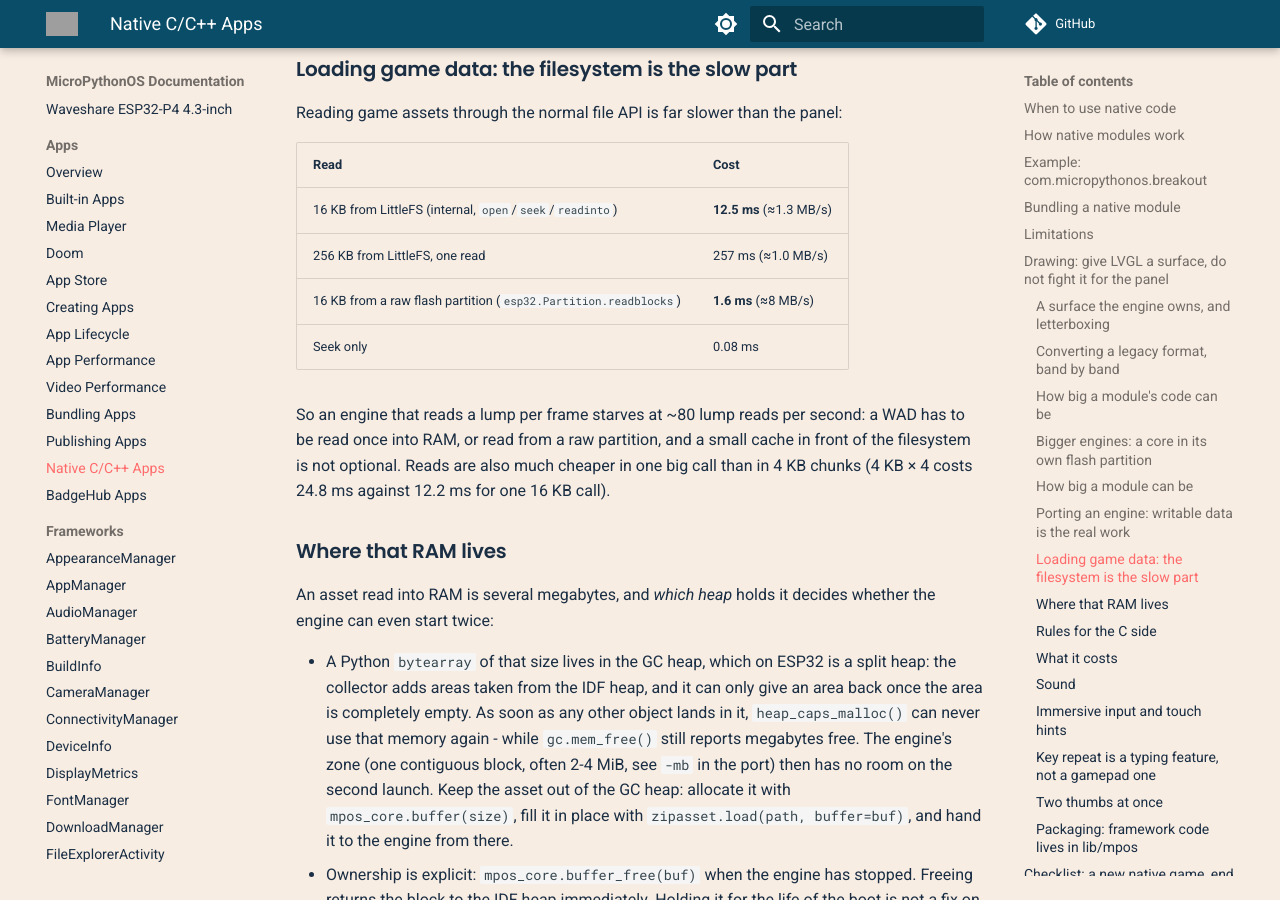
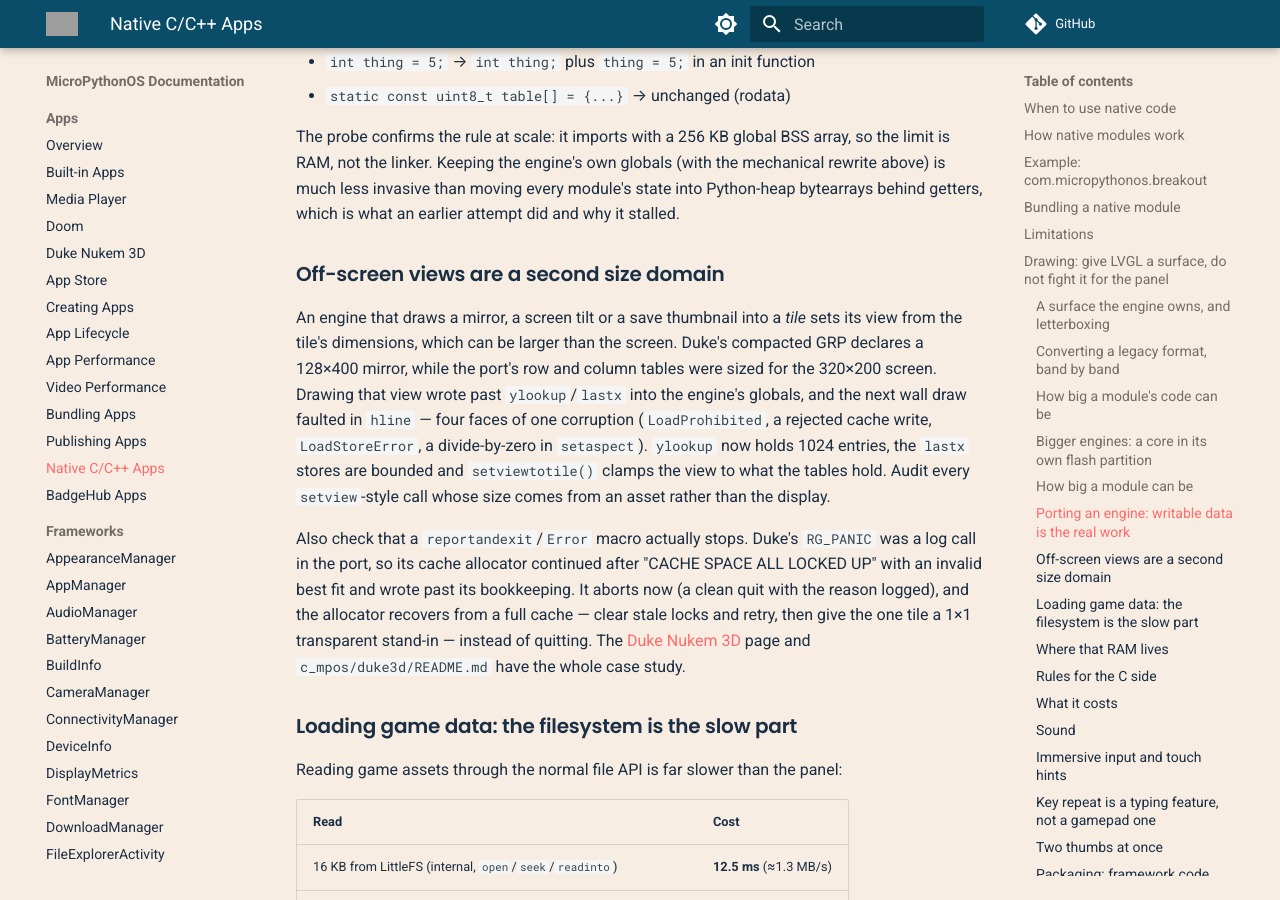
Before and after one commit to MicroPythonOS/docs, an MkDocs documentation site: the page built from docs/apps/native-apps.md, in a window 1280 px wide and 900 px high, scrolled down 8360 px. Built offline with MkDocs 1.6.1 and Material for MkDocs 9.7.7, drawn with Linux system fonts in a browser that asks for light colours; comment, search, counter and statistics services are not loaded; some of the changed text lies outside the part shown; grey boxes are pictures that could not be loaded.

Commit message:
duke3d: the app page, and the engine-porting landmines
A new `apps/duke3d.md` (nav: after Doom) documents the package: the
flash-resident core, the memory it needs and what a fragmented board does, the
touch pad and the badge buttons, how a frame is made, and the traps a port of
this class of engine hits.

`apps/native-apps.md` gains the off-screen-view rule that cost the most time -
a mirror/tilt/thumbnail sets its view from the tile's dimension and can exceed
every screen-sized table (`ylookup`, `lastx`, `uwall`/`dwall`), which showed up
as four different crash faces from one corruption - and the rule that a
`reportandexit`/`Error` macro must actually stop. It also carries the pending
note on what the extent defragmenter can and cannot relocate; the desktop page
keeps its pending libasound note.

```diff
--- a/docs/apps/native-apps.md
+++ b/docs/apps/native-apps.md
@@ -244,7 +244,17 @@ The Doom port runs this way on a badge: `com.micropythonos.doom` ships the core
 as `esp32s3.xip`; the App Store writes it into a contiguous littlefs2e extent in
 the app directory, stores the entry's CRC with it, and the app starts the core
 from there (the `retro-core` partition is only the stand-in path when a core is
-flashed by hand). The loader checks that CRC before mapping the blob executable,
+flashed by hand). An extent is allocated by the filesystem's own defragmenter:
+when no aligned run is free it moves the ordinary files out of a candidate
+window and, since littlefs2e, the directory metadata pairs too. A directory's
+head pair relocates like anything else; a split directory's *tail* pair does
+not, because the parent chain finds a child through its `DIRSTRUCT` entry while
+a tail is referenced by a `TAIL` tag in the head, so a window holding one is
+skipped rather than cleared. Removing that limit needs either rewriting the
+head's `TAIL` tag to point at a fresh tail pair or rebuilding the head and its
+whole tail chain into new pairs; until then a filesystem with many split
+directories can still have no window large enough.
+The loader checks that CRC before mapping the blob executable,
 and the engine is told which directory to write its config and savegames to
 (`prefs/<app>`) instead of relying on the process working directory - a game
 that changed it would break every relative import path in the OS. It reads the
@@ -372,6 +382,28 @@ so the limit is RAM, not the linker. Keeping the engine's own globals (with the
 mechanical rewrite above) is much less invasive than moving every module's state
 into Python-heap bytearrays behind getters, which is what an earlier attempt did
 and why it stalled.
+
+### Off-screen views are a second size domain
+
+An engine that draws a mirror, a screen tilt or a save thumbnail into a *tile*
+sets its view from the tile's dimensions, which can be larger than the screen.
+Duke's compacted GRP declares a 128×400 mirror, while the port's row and column
+tables were sized for the 320×200 screen. Drawing that view wrote past
+`ylookup`/`lastx` into the engine's globals, and the next wall draw faulted in
+`hline` — four faces of one corruption (`LoadProhibited`, a rejected cache
+write, `LoadStoreError`, a divide-by-zero in `setaspect`). `ylookup` now holds
+1024 entries, the `lastx` stores are bounded and `setviewtotile()` clamps the
+view to what the tables hold. Audit every `setview`-style call whose size comes
+from an asset rather than the display.
+
+Also check that a `reportandexit`/`Error` macro actually stops. Duke's
+`RG_PANIC` was a log call in the port, so its cache allocator continued after
+"CACHE SPACE ALL LOCKED UP" with an invalid best fit and wrote past its
+bookkeeping. It aborts now (a clean quit with the reason logged), and the
+allocator recovers from a full cache — clear stale locks and retry, then give
+the one tile a 1×1 transparent stand-in — instead of quitting. The
+[Duke Nukem 3D](duke3d.md) page and `c_mpos/duke3d/README.md` have the whole
+case study.
 
 ### Loading game data: the filesystem is the slow part
 
--- a/mkdocs.yml
+++ b/mkdocs.yml
@@ -49,6 +49,7 @@ nav:
       - Built-in Apps: apps/built-in-apps.md
       - Media Player: apps/media-player.md
       - Doom: apps/doom.md
+      - Duke Nukem 3D: apps/duke3d.md
       - App Store: apps/appstore.md
       - Creating Apps: apps/creating-apps.md
       - App Lifecycle: apps/app-lifecycle.md
```
Also changed, not shown: docs/apps/duke3d.md (added, +138 -0 lines), docs/os-development/running-on-desktop.md (+1 -1 lines).
